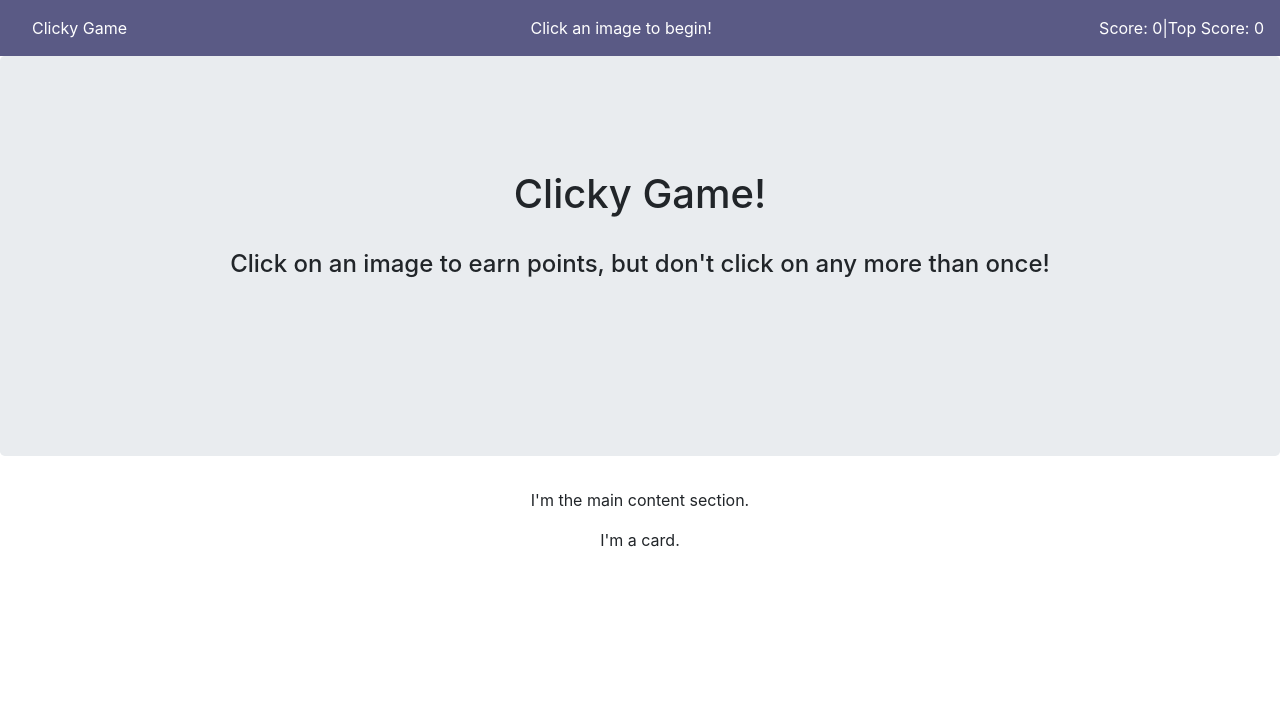
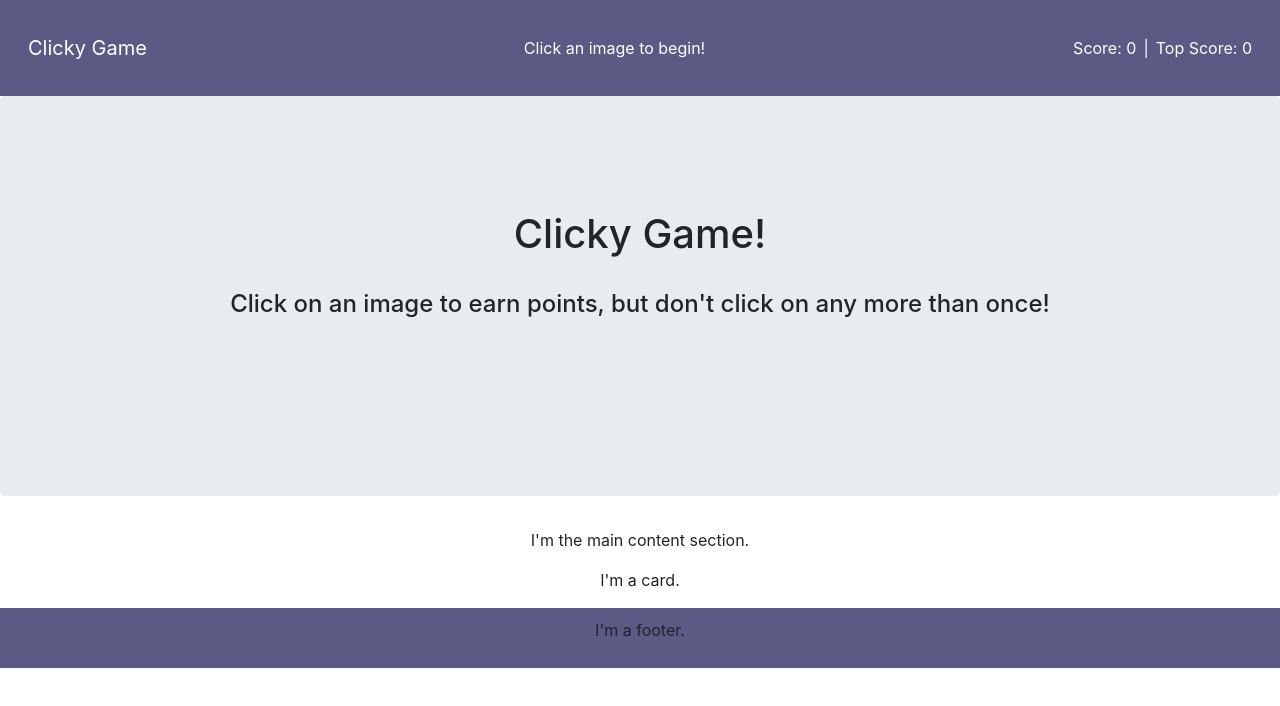
Before and after one commit to avscott562/clickapp, a React (Create React App) app: page / in a window 1280 px wide. Shown: the top 706 px of the page. Built offline with nearby package versions, Linux system fonts and the light colour scheme; the HTML template or start-up script is replaced by a standard one.

Commit message:
add footger and styling

```diff
--- a/src/App.js
+++ b/src/App.js
@@ -3,6 +3,7 @@ import Navbar from './components/Navbar';
 import Header from './components/Header';
 import Main from './components/Main';
 import Card from './components/Card';
+import Footer from './components/Footer';
 import './App.css';
 
 function App() {
@@ -12,6 +13,7 @@ function App() {
       <Header />
       <Main />
       <Card />
+      <Footer />
     </div>
   );
 }
--- /dev/null
+++ b/src/components/Footer.js
@@ -0,0 +1,12 @@
+import React from 'react';
+import "../styles/footer.css";
+
+function Footer() {
+    return (
+        <div class="footer sticky-bottom">
+            <p>I'm a footer.</p>
+        </div>
+    );
+  }
+
+  export default Footer;
--- a/src/components/Navbar.js
+++ b/src/components/Navbar.js
@@ -3,22 +3,20 @@ import "../styles/navbar.css";
 
 function Navbar() {
     return (
-        <div class="navbar">
-            <div class="nav">
-                <a class="nav-link" href="/">Clicky Game</a>
+        <div class="navbar sticky-top">
+            <div>
+                <a href="/" class="navbar-brand">Clicky Game</a>
             </div>
             <div>Click an image to begin!</div>
-            <div id="scores">
-                <span class="score-section">
-                    <span>Score: </span>
-                    <span id="current-score">0</span>
-                </span>
-                <span class="score-section">|</span>
-                <span>
-                    <span class="score-section">Top Score: </span>
-                    <span id="high-score">0</span>
-                </span>
-            </div>
+            <ul id="scores" class="nav nav-fill">
+                <li class="score-section nav-item">
+                    Score: <span id="current-score">0</span>
+                </li>
+                <li class="score-section nav-item">|</li>
+                <li class="nav-item">
+                    Top Score: <span id="high-score">0</span>
+                </li>
+            </ul>
 
         </div>
     );
--- /dev/null
+++ b/src/styles/footer.css
@@ -0,0 +1,4 @@
+.footer {
+    background: rgb(90, 90, 133);
+    padding: 10px;
+}
--- a/src/styles/navbar.css
+++ b/src/styles/navbar.css
@@ -1,7 +1,12 @@
 .navbar {
     background: rgb(90, 90, 133);
+    padding: 28px;
 }
 
-.navbar, .nav-link {
+.navbar, .nav-link, .navbar-brand {
     color: white;
 }
+
+.navbar li {
+    padding-left: 7px;
+}
```
